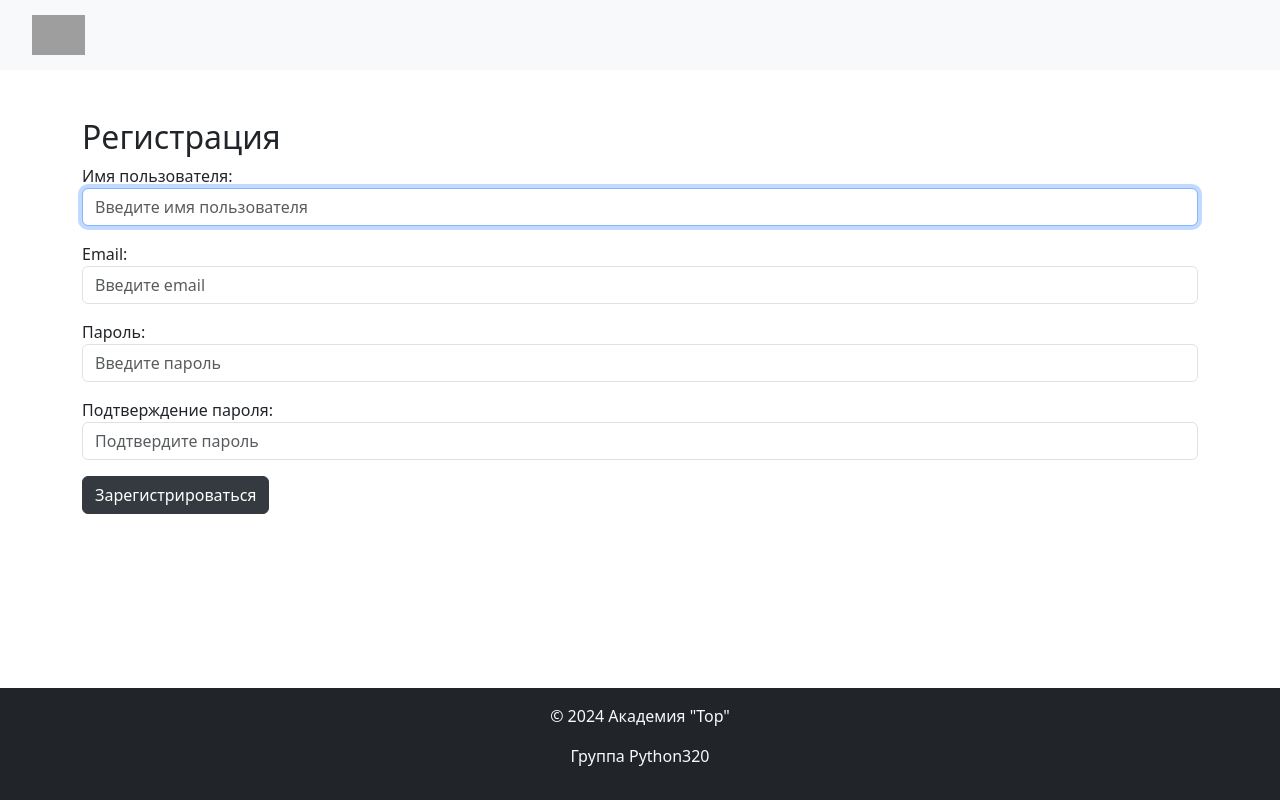
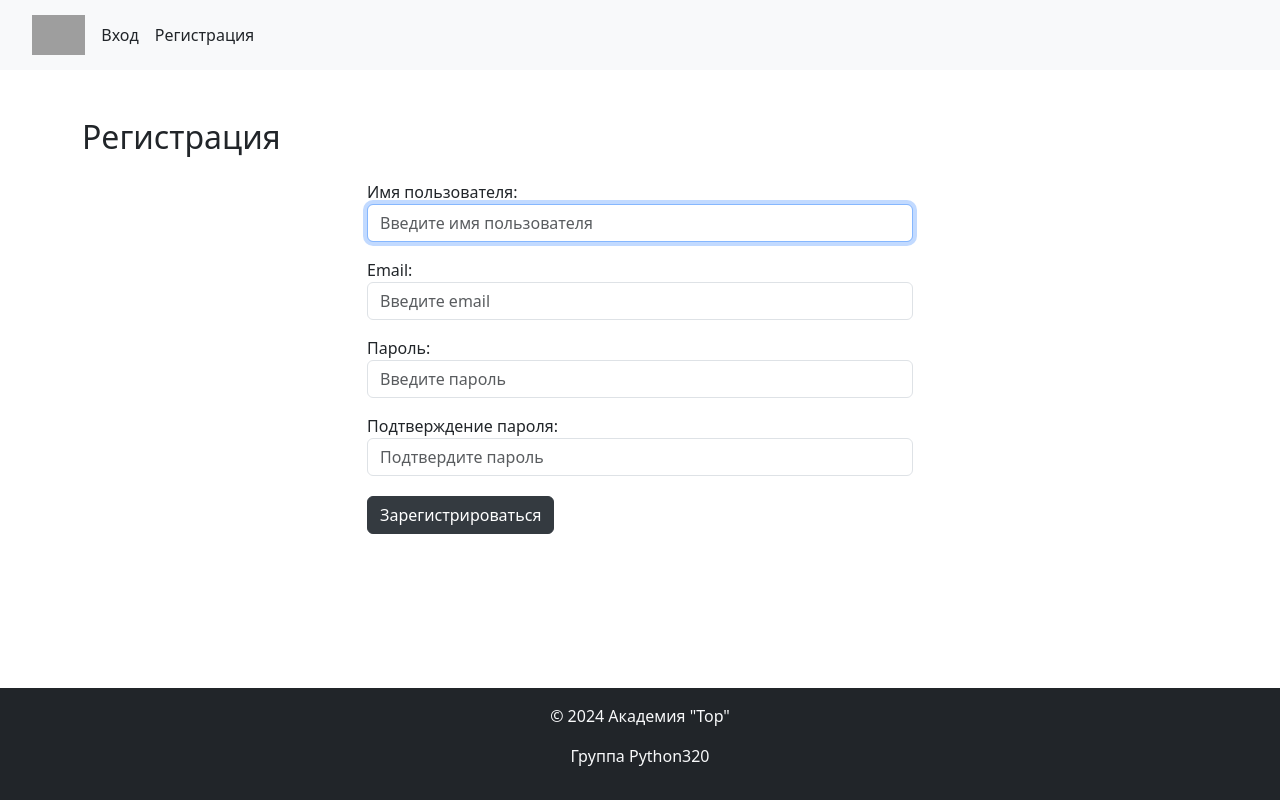
Before and after one commit to Bloedrenn/my_project-online, a Django app: page /users/register/ in a window 1280 px wide. Run offline with Django 5.2, Linux system fonts and the light colour scheme; parts of the project's set-up code (start-up, migrations or seed data) failed here and were passed over; some libraries are stand-ins or nearby versions; grey boxes are pictures that could not be loaded.

Commit message:
Правки шаблонов и навигационного меню

```diff
--- a/templates/nav_include.html
+++ b/templates/nav_include.html
@@ -1,9 +1,23 @@
 {% load static %}
 <nav class="navbar navbar-expand-lg navbar-light bg-light">
   <div class="container-fluid">
-    <a class="navbar-brand" href="#">
+    <a class="navbar-brand" href="{% url 'main' %}">
       <img src="{% static 'images/logo.webp' %}" alt="ЛОГОТИП" style="height: 40px;"> <!-- Здесь укажите путь к вашему логотипу и задайте желаемый размер -->
     </a>
+
+    {% if user.is_authenticated %}
+      <span class="navbar-text me-3">
+        {{ user.username }}
+      </span>
+      <form method="post" action="{% url 'log_out' %}" class="d-inline">
+        {% csrf_token %}
+        <button type="submit" class="btn btn-link nav-link p-0 m-0 align-baseline">Выйти</button>
+      </form>
+    {% else %}
+      <a class="nav-link me-3" href="{% url 'log_in' %}">Вход</a>
+      <a class="nav-link" href="{% url 'register' %}">Регистрация</a>
+    {% endif %}
+
     <button class="navbar-toggler" type="button" data-bs-toggle="collapse" data-bs-target="#navbarNavAltMarkup" aria-controls="navbarNavAltMarkup" aria-expanded="false" aria-label="Переключатель навигации">
       <span class="navbar-toggler-icon"></span>
     </button>
--- a/users/templates/users/register.html
+++ b/users/templates/users/register.html
@@ -1,42 +1,27 @@
 {% extends "base.html" %}
+
 {% block title %}
 Регистрация
 {% endblock %}
+
 {% block content %}
 <div class="container mt-5">
-    <h2>Регистрация</h2>
-    <form method="post">
-        {% csrf_token %}
-        {{ form.non_field_errors }}
-        <div class="mb-3">
-            {{ form.username.label_tag }}
-            {{ form.username }}
-            {% for error in form.username.errors %}
-                <div class="text-danger">{{ error }}</div>
-            {% endfor %}
+    <h2 class="mb-4">Регистрация</h2>
+    <div class="row justify-content-center">
+        <div class="col-12 col-md-8 col-lg-6">
+            <form method="post">
+                {% csrf_token %}
+
+                {% if form.non_field_errors %}
+                    <div class="alert alert-danger">
+                        {{ form.non_field_errors }}
+                    </div>
+                {% endif %}
+
+                {{ form.as_p }}
+                <button type="submit" class="btn btn-dark mt-1 mb-4">Зарегистрироваться</button>
+            </form>
         </div>
-        <div class="mb-3"> {% comment %} Пока не отобразится {% endcomment %}
-            {{ form.email.label_tag }}
-            {{ form.email }}
-            {% for error in form.email.errors %}
-                <div class="text-danger">{{ error }}</div>
-            {% endfor %}
-        </div>
-        <div class="mb-3">
-            {{ form.password1.label_tag }}
-            {{ form.password1 }}
-            {% for error in form.password1.errors %}
-                <div class="text-danger">{{ error }}</div>
-            {% endfor %}
-        </div>
-        <div class="mb-3">
-            {{ form.password2.label_tag }}
-            {{ form.password2 }}
-            {% for error in form.password2.errors %}
-                <div class="text-danger">{{ error }}</div>
-            {% endfor %}
-        </div>
-        <button type="submit" class="btn btn-dark">Зарегистрироваться</button>
-    </form>
+    </div>
 </div>
 {% endblock %}
```
Also changed, not shown: users/templates/users/login.html (+18 -19 lines).
